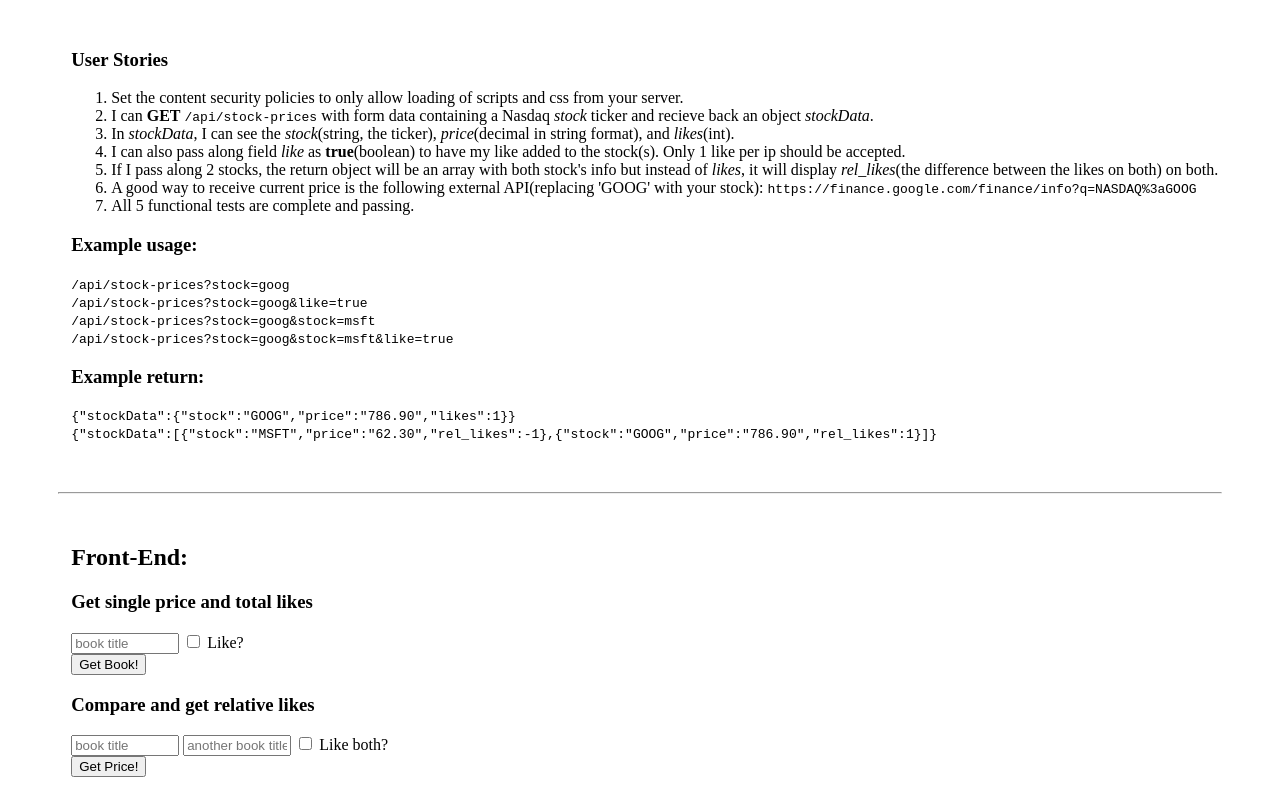
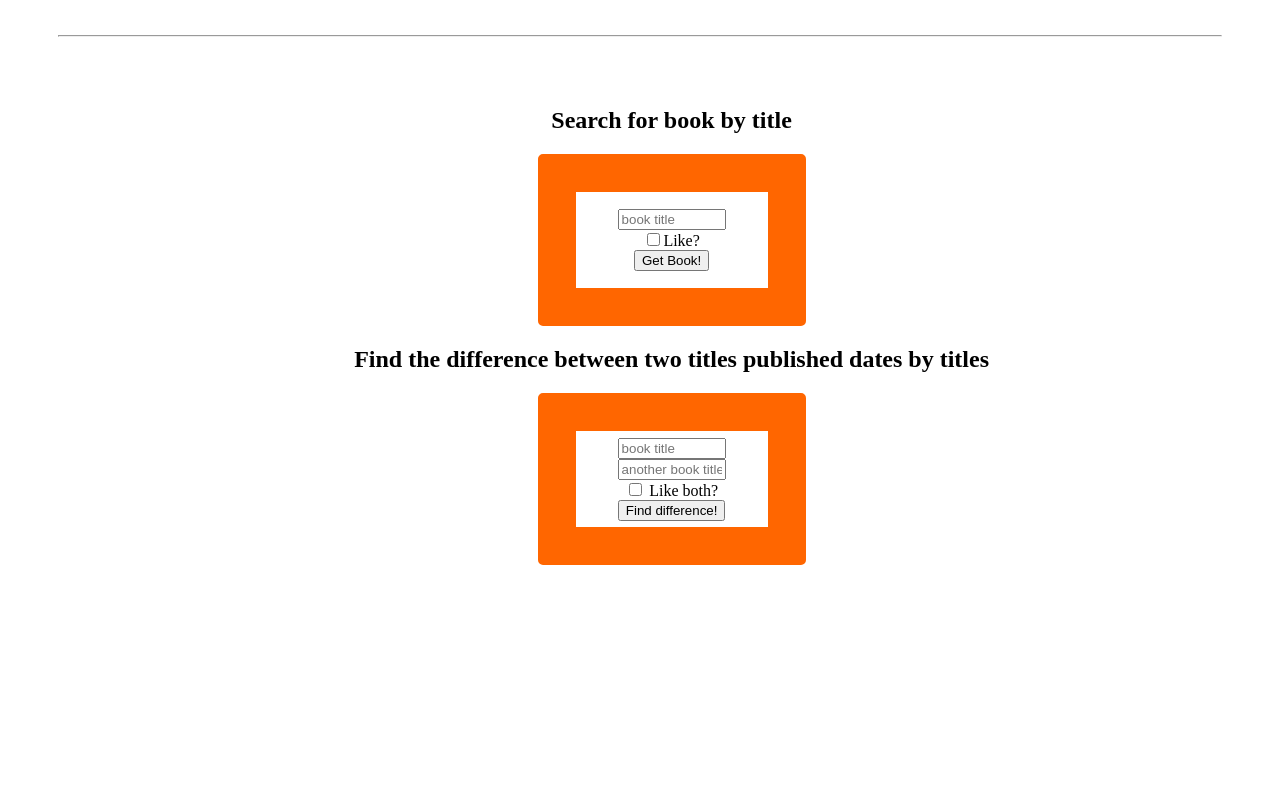
Before and after one commit to Stevegolden12/stock-price-checker, a website: page views/index.html in a window 1280 px wide. Shown: the part 73-863 px from the top of the page. After the commit the page ends 800 px from the top, so only its background shows below. Drawn offline with nearby package versions, Linux system fonts and the light colour scheme; files that its build step writes are made by us from their sources.

Commit message:
Changes to index page
Index page changes:
Rename page,
Rename main title,
Removed user stories,
Removed testing forms,
Renamed form labels,
Centered title, forms, and elements within.
Changed form design,
Added border transition.

```diff
--- a/public/style.css
+++ b/public/style.css
@@ -0,0 +1,46 @@
+:root {
+  --outer-border-color: hsl(24, 100%, 50%);
+  --outer-border-color-hover: rgb(11,227,249);
+}
+
+
+h1 {
+  text-align: center;
+}
+
+#bookSearchForms {
+  display: flex;
+  flex-direction: column;
+  align-items: center;
+}
+
+h2 {
+  text-align: center;
+}
+
+.bookLayout {
+  display: flex;
+  justify-content: center;
+}
+
+.bookCover {
+  width: 12rem;
+  border: var(--outer-border-color) 38px solid;
+  border-radius: 5px;
+  -webkit-transition: border 1s ease-out;
+  -moz-transition: border 1s ease-out;
+  -o-transition: border 1s ease-out;
+  transition: border 1s ease-out;
+}
+
+  .bookCover:hover {
+    border: var(--outer-border-color-hover) 38px solid;
+  }
+
+form {
+  min-height: 6rem;
+  display: flex;
+  flex-direction: column;
+  justify-content: center;
+  align-items: center;
+}
--- a/routes/api.js
+++ b/routes/api.js
@@ -20,7 +20,7 @@ module.exports = function (app) {
 
   app.route('/api/stock-prices')
     .get(function (req, res) {
-      let like = "and I recommend this book.";
+      let like = "I enjoyed the book and would recommend it.";
       console.log("req.query.searchTitle: " + req.query.singleBook)
       if (req.query.like === undefined) {
         like = "";
@@ -30,10 +30,10 @@ module.exports = function (app) {
       console.log("searchTitle: " + searchTitle)
       console.log(`https://www.googleapis.com/books/v1/volumes?q=${searchTitle}&key=${process.env.KEY}`)
         axios.get(`https://www.googleapis.com/books/v1/volumes?q=${searchTitle}&key=${process.env.KEY}`)
-        .then(function (response) {
+          .then(function (response) {
           const title = response.data.items[0].volumeInfo.title
           const pDate = response.data.items[0].volumeInfo.publishedDate
-          res.send(title + " was published on " + pDate + like)
+            res.send(title + " written by " + response.data.items[0].volumeInfo.authors[0] + " and was published on " + pDate + ".<br><br>" + like)
         })
         .catch(function (err) {
           console.log("Error is: " + err)
--- a/views/index.html
+++ b/views/index.html
@@ -1,7 +1,7 @@
 <!DOCTYPE html>
 <html>
 <head>
-  <title>Welcome to HyperDev!</title>
+  <title>Book Search</title>
   <meta name="description" content="A cool thing made with HyperDev">
   <link id="favicon" rel="icon" href="https://hyperdev.com/favicon-app.ico" type="image/x-icon">
   <meta charset="utf-8">
@@ -11,50 +11,36 @@
 </head>
 <body>
   <header>
-    <h1>
-      ISQA_5 - Nasdaq Stock Price Checker
-    </h1>
+    <h1>Book Search</h1>
   </header>
-  <div id='userstories' style='margin-left: 5%; margin-top: 5%'>
-    <h3>User Stories</h3>
-    <ol>
-      <li>Set the content security policies to only allow loading of scripts and css from your server.</li>
-      <li>I can <b>GET</b> <code>/api/stock-prices</code> with form data containing a Nasdaq <i>stock</i> ticker and recieve back an object <i>stockData</i>.</li>
-      <li>In <i>stockData</i>, I can see the <i>stock</i>(string, the ticker), <i>price</i>(decimal in string format), and <i>likes</i>(int).</li>
-      <li>I can also pass along field <i>like</i> as <b>true</b>(boolean) to have my like added to the stock(s). Only 1 like per ip should be accepted.</li>
-      <li>If I pass along 2 stocks, the return object will be an array with both stock's info but instead of <i>likes</i>, it will display <i>rel_likes</i>(the difference between the likes on both) on both.</li>
-      <li>A good way to receive current price is the following external API(replacing 'GOOG' with your stock): <code>https://finance.google.com/finance/info?q=NASDAQ%3aGOOG</code></li>
-      <li>All 5 functional tests are complete and passing.</li>
-    </ol>
-    <h3>Example usage:</h3>
-    <code>/api/stock-prices?stock=goog</code><br>
-    <code>/api/stock-prices?stock=goog&amp;like=true</code><br>
-    <code>/api/stock-prices?stock=goog&amp;stock=msft</code><br>
-    <code>/api/stock-prices?stock=goog&amp;stock=msft&amp;like=true</code><br>
-    <h3>Example return:</h3>
-    <code>{"stockData":{"stock":"GOOG","price":"786.90","likes":1}}</code><br>
-    <code>{"stockData":[{"stock":"MSFT","price":"62.30","rel_likes":-1},{"stock":"GOOG","price":"786.90","rel_likes":1}]}</code>
-  </div>
   <hr style='margin: 50px'>
+  <section id="bookSearchForms">
     <div id='testui' style='margin-left: 5%'>
-    <h2 style="text-align: left">Front-End:</h2>
-    <h3>Get single price and total likes</h3>
+      <h2>Search for book by title</h2>
+      <div class="bookLayout">
+        <div class="bookCover">
           <form id="getSingleBook" class="border" method="get" action="/api/stock-prices">
             <input type="text" name="singleBook" placeholder="book title" style="width: 100px" required=''>
-      <input type="checkbox" name="like" value=true> Like?<br>
+            <label><input type="checkbox" name="like" value=true>Like?</label>
             <button type="submit">Get Book!</button>
           </form>
+        </div>
+      </div>
       <code id='jsonResult1'></code>
-    <h3>Compare and get relative likes</h3>
+      <h2>Find the difference between two titles published dates by titles</h2>
+      <div class="bookLayout">
+        <div class="bookCover">
           <form id="getDoubleBooks" class="border" method="get" action="/api/multi-stock-prices">
             <input type="text" name="bookOne" placeholder="book title" style="width: 100px" required=''>
             <input type="text" name="bookTwo" placeholder="another book title" style="width: 100px" required=''>
-      <input type="checkbox" name="likeBoth" value=true> Like both?<br>
-      <button type="submit">Get Price!</button>
+            <label><input type="checkbox" name="likeBoth" value=true> Like both?</label>
+            <button type="submit">Find difference!</button>
           </form>
+        </div>
+      </div>
       <code id='jsonResult2'></code>
     </div>
-  <hr style='margin: 50px; margin-top: 200px'>
+  </section>
   <!-- Your web-app is https, so your scripts need to be too -->
   <script src="https://code.jquery.com/jquery-2.2.1.min.js"
           integrity="sha256-gvQgAFzTH6trSrAWoH1iPo9Xc96QxSZ3feW6kem+O00="
```
Lines whose indentation alone changed are shown as unchanged.
